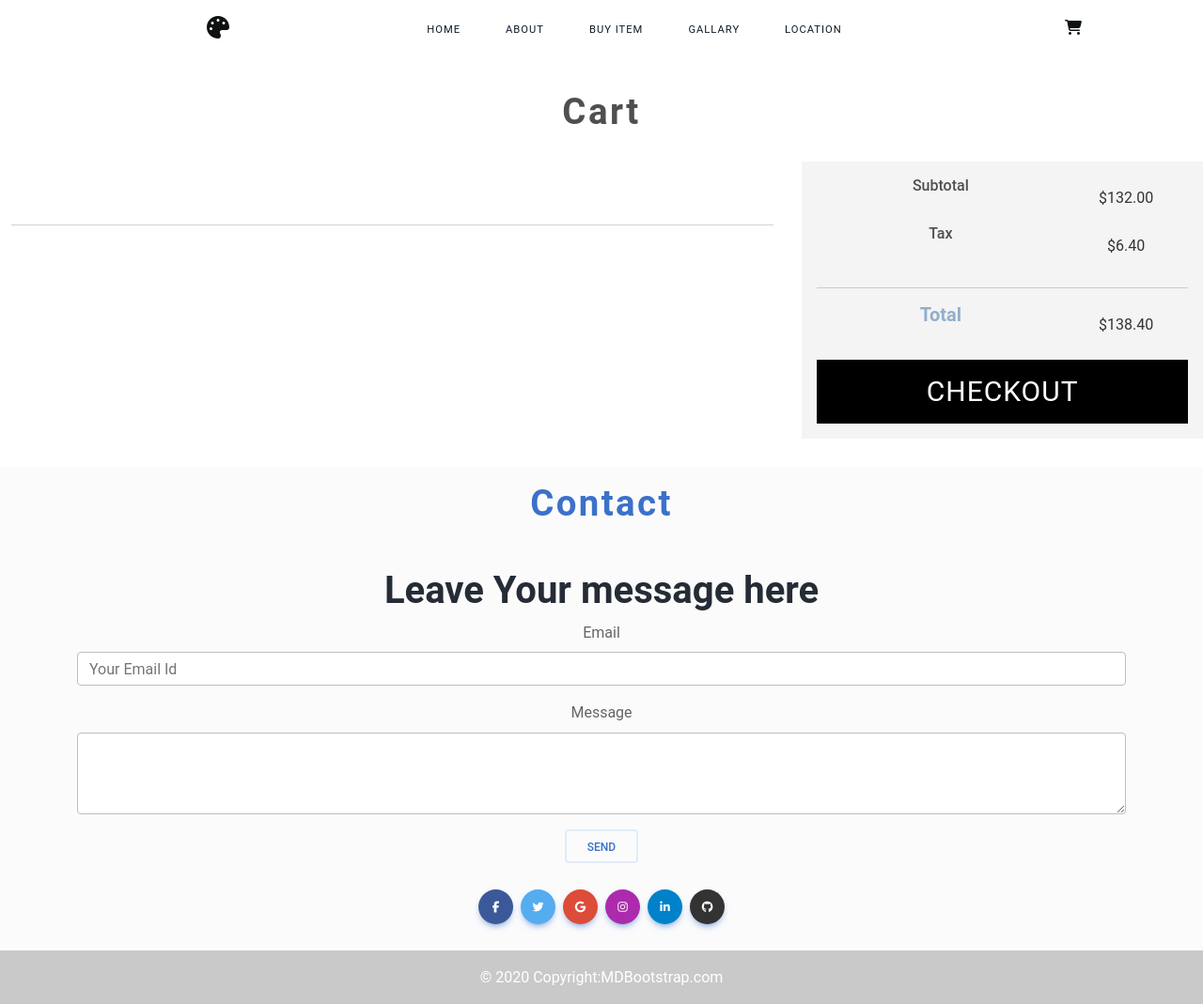
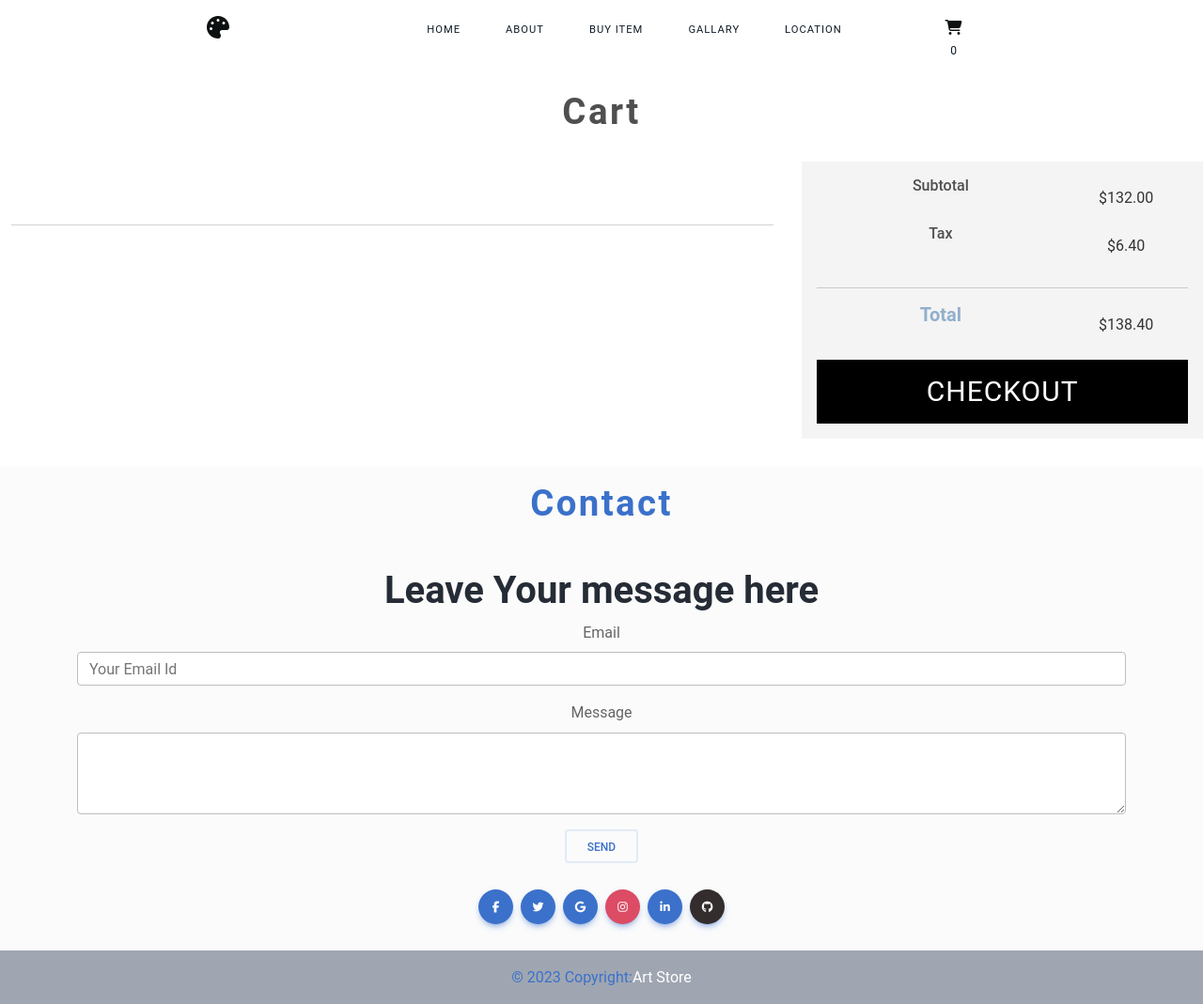
Before and after one commit to Prince-kumar-pk/Capstone-Project, a React (Create React App) app: page /cart in a window 1280 px wide. Shown: the whole page at 94% size. Built offline with nearby package versions, Linux system fonts and the light colour scheme; grey boxes are pictures that could not be loaded; some icons are missing.

Commit message:
working on some final touch

```diff
--- a/src/App.js
+++ b/src/App.js
@@ -15,16 +15,18 @@ function App() {
 
   const [cart, setcart] = useState([])
 
+
   const addToCart = (itemdata) => {
     console.log(itemdata)
-    setcart([ ...cart , itemdata ])
+    setcart([ ...cart , { ...itemdata,  quantity : 1} ])
     console.log(cart)
+
   }
 
   return (
     <div className="App">
      <Routes>
-      <Route path='/' element={<Layout/>}>
+      <Route path='/' element={<Layout count = {cart.length} />}>
       <Route path='/' element={<Home/>}/>
           <Route path='/home' element={<Home/>}/>
           <Route path='/about' element={<About/>}/>
--- a/src/components/About/About.jsx
+++ b/src/components/About/About.jsx
@@ -16,7 +16,7 @@ export default function About() {
       </div>
       </div>
       <div className="img-about">
-        <img src="https://www.simplilearn.com/ice9/free_resources_article_thumb/what_is_image_Processing.jpg" alt="" />
+        <img src="https://cdn.pixabay.com/photo/2016/11/23/00/37/art-1851483_960_720.jpg" alt="" />
       </div>
     </div>
 
--- a/src/components/Cart/Cart.jsx
+++ b/src/components/Cart/Cart.jsx
@@ -21,7 +21,7 @@ export default function Cart({cart}) {
             <p class="pl-1 mb-0">{item.discription}</p>
           </div>
           <div class="col-2"><button>  -</button>
-            <span class="cartItemQuantity p-1 text-center">5</span> <button>+</button>
+            <span class="cartItemQuantity p-1 text-center"> {item.quantity}</span> <button>+</button>
           </div>
           <div class="col-2">
             <span id="cartItem1Price">{item.price}</span>
--- a/src/components/Footer/Footer.jsx
+++ b/src/components/Footer/Footer.jsx
@@ -32,8 +32,8 @@ export default function Footer() {
           <MDBBtn
             floating
             className='m-1'
-            style={{ backgroundColor: '#3b5998' }}
-            href='#!'
+            // style={{ backgroundColor: '#3b5998' }}
+            href='#/'
             role='button'
           >
             <MDBIcon fab icon='facebook-f' />
@@ -42,8 +42,8 @@ export default function Footer() {
           <MDBBtn
             floating
             className='m-1'
-            style={{ backgroundColor: '#55acee' }}
-            href='#!'
+            // style={{ backgroundColor: '#55acee' }}
+            href='#/'
             role='button'
           >
             <MDBIcon fab icon='twitter' />
@@ -52,17 +52,17 @@ export default function Footer() {
           <MDBBtn
             floating
             className='m-1'
-            style={{ backgroundColor: '#dd4b39' }}
-            href='#!'
+            // style={{ backgroundColor: '#dd4b39' }}
+            href='#/'
             role='button'
           >
             <MDBIcon fab icon='google' />
           </MDBBtn>
           <MDBBtn
             floating
-            className='m-1'
-            style={{ backgroundColor: '#ac2bac' }}
-            href='#!'
+            className='m-1 bg-danger'
+            // style={{ backgroundColor: '#ac2bac' }}
+            href='#/'
             role='button'
           >
             <MDBIcon fab icon='instagram' />
@@ -71,8 +71,8 @@ export default function Footer() {
           <MDBBtn
             floating
             className='m-1'
-            style={{ backgroundColor: '#0082ca' }}
-            href='#!'
+            // style={{ backgroundColor: '#0082ca' }}
+            href='#/'
             role='button'
           >
             <MDBIcon fab icon='linkedin-in' />
@@ -80,9 +80,9 @@ export default function Footer() {
 
           <MDBBtn
             floating
-            className='m-1'
-            style={{ backgroundColor: '#333333' }}
-            href='#!'
+            className='m-1 bg-dark'
+            // style={{ backgroundColor: '#333333' }}
+            href='#/'
             role='button'
           >
             <MDBIcon fab icon='github' />
@@ -90,10 +90,12 @@ export default function Footer() {
         </section>
       </MDBContainer>
 
-      <div className='text-center p-3' style={{ backgroundColor: 'rgba(0, 0, 0, 0.2)' }}>
-        © 2020 Copyright:
+      <div className="text-center p-3  text-primary bg-secondary"
+      // style={{ backgroundColor: 'rgba(0, 0, 0, 0.2)' }}
+      >
+        © 2023 Copyright:
         <a className='text-white' href='https://mdbootstrap.com/'>
-          MDBootstrap.com
+         Art Store
         </a>
       </div>
     </MDBFooter>
--- a/src/components/Gallery/Gallery.js
+++ b/src/components/Gallery/Gallery.js
@@ -7,16 +7,16 @@ export default function Gallery() {
   <div class="main">
   <div class="main_content">
     <div class="picture_wrapper">
-        <img src="https://cdn.pixabay.com/photo/2020/07/24/21/58/lemon-5435158__340.jpg" alt=""/>
+        <img src="https://cdn.pixabay.com/photo/2013/01/05/21/02/art-74050__340.jpg" alt=""/>
       </div>
       <div class="picture_wrapper">
-        <img src="https://cdn.pixabay.com/photo/2017/04/19/10/47/amalfi-2241861_960_720.jpg" alt=""/>
+        <img src="https://cdn.pixabay.com/photo/2015/10/08/15/59/wallpaper-978000__340.jpg" alt=""/>
       </div>
       <div class="picture_wrapper">
         <img src="https://cdn.pixabay.com/photo/2020/12/06/16/16/cosmos-5809271_960_720.png" alt=""/>
       </div>
       <div class="picture_wrapper">
-        <img src="https://cdn.pixabay.com/photo/2020/12/06/16/16/cosmos-5809271_960_720.png" alt=""/>
+        <img src="https://cdn.pixabay.com/photo/2017/07/05/19/21/art-2475718__340.jpg" alt=""/>
       </div>
       <div class="picture_wrapper">
         <img src="https://cdn.pixabay.com/photo/2020/12/06/16/16/cosmos-5809271_960_720.png" alt=""/>
--- a/src/components/Layout/Layout.css
+++ b/src/components/Layout/Layout.css
@@ -1,3 +1,4 @@
 .outlet{
     margin-top: 10vh;
+    background-color: white;
 }
--- a/src/components/Layout/Layout.jsx
+++ b/src/components/Layout/Layout.jsx
@@ -3,10 +3,10 @@ import './Layout.css'
 import { Outlet } from 'react-router-dom'
 import NavBar from '../NavBar/NavBar'
 
-export default function Layout() {
+export default function Layout({count}) {
   return (
     <div>
-        <NavBar/>
+        <NavBar  cartcount = {count} />
       <div className="outlet">
         <Outlet/>
       </div>
--- a/src/components/NavBar/NavBar.css
+++ b/src/components/NavBar/NavBar.css
@@ -22,7 +22,15 @@
     height: 20px;
     position: absolute;
     top: 0;
-    right: 10%;
+    right: 20%;
+    display: flex;
+    justify-content: space-evenly;
+    flex-direction: row;
+    flex-wrap: wrap;
+    width: 19px;
+
+    align-content: flex-start;
+    align-items: baseline;
 
   }
   /*Navbar*/
--- a/src/components/NavBar/NavBar.jsx
+++ b/src/components/NavBar/NavBar.jsx
@@ -4,7 +4,7 @@ import { Link } from 'react-router-dom'
 import React from 'react'
 import './NavBar.css'
 
-export default function NavBar() {
+export default function NavBar(props) {
 
   return (
     <div>
@@ -25,10 +25,14 @@ export default function NavBar() {
     </ul>
 
   </div>
+<div className='cart'>
+   <Link to='/cart' >
+<i className='fas fa-shopping-cart'/>
 
-  <Link to='/cart' className='cart'>
-<i className='fas fa-shopping-cart'/>
     </Link>
+    <sup>{props.cartcount}</sup>
+</div>
+
 </nav>
 
 <div class="menuIcon">
--- a/src/components/Slider/Slider.js
+++ b/src/components/Slider/Slider.js
@@ -13,10 +13,7 @@ export default function Slider() {
           src="https://source.unsplash.com/600x200/?art"
           alt="First slide"
         />
-        <Carousel.Caption>
-          <h3>First slide label</h3>
-          <p>Nulla vitae elit libero, a pharetra augue mollis interdum.</p>
-        </Carousel.Caption>
+
       </Carousel.Item>
       <Carousel.Item>
         <img
@@ -25,10 +22,7 @@ export default function Slider() {
           alt="Second slide"
         />
 
-        <Carousel.Caption>
-          <h3>Second slide label</h3>
-          <p>Lorem ipsum dolor sit amet, consectetur adipiscing elit.</p>
-        </Carousel.Caption>
+
       </Carousel.Item>
       <Carousel.Item>
         <img
@@ -37,12 +31,7 @@ export default function Slider() {
           alt="Third slide"
         />
 
-        <Carousel.Caption>
-          <h3>Third slide label</h3>
-          <p>
-            Praesent commodo cursus magna, vel scelerisque nisl consectetur.
-          </p>
-        </Carousel.Caption>
+
       </Carousel.Item>
     </Carousel>
 
```
Also changed, not shown: src/components/Detaildata/detaildata.js (+14 -14 lines).
